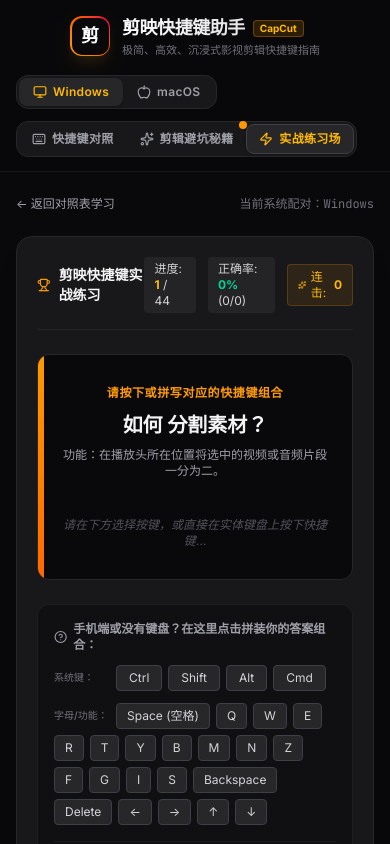
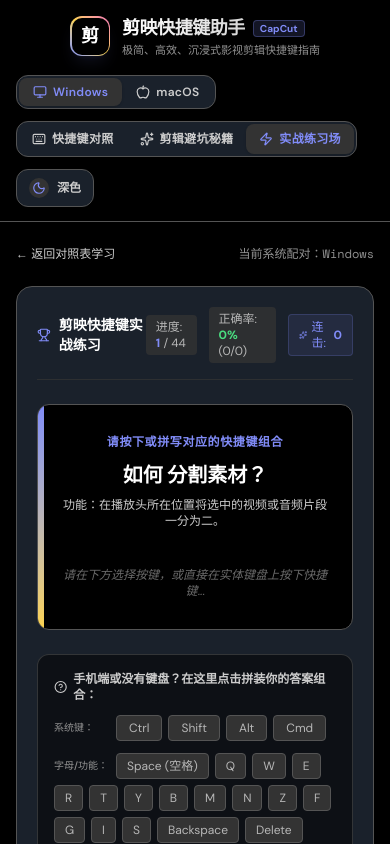
Before and after one commit to w-mobai/CapCutTool, a React (Vite) app: page / in a window 390 px wide. Both pictures are taken after a click on the button "实战练习场". Shown: the top 844 px of the page. Built offline with nearby package versions, Linux system fonts and the light colour scheme.

Commit message:
优化组件样式，统一边框和背景色，更新字体，调整高亮效果，增强可读性和视觉一致性。

```diff
--- a/src/App.tsx
+++ b/src/App.tsx
@@ -19,7 +19,7 @@
   Scissors,
   Play,
   Kanban,
-  Type,
+  SlidersHorizontal,
   FolderOpen,
   Star,
   Grid,
@@ -34,10 +34,18 @@
   ChevronUp,
   Lightbulb,
   Zap,
+  Sun,
+  Moon,
 } from 'lucide-react';
+
+type Theme = 'light' | 'dark';
 
 export default function App() {
   // --- States ---
+  const [theme, setTheme] = useState<Theme>(() => {
+    return localStorage.getItem('jianying_shortcut_theme') === 'light' ? 'light' : 'dark';
+  });
+
   const [system, setSystem] = useState<OS>(() => {
     const saved = localStorage.getItem('jianying_shortcut_os');
     return (saved as OS) || 'windows';
@@ -138,6 +146,13 @@
     localStorage.setItem('jianying_shortcut_favs', JSON.stringify(favorites));
   }, [favorites]);
 
+  useEffect(() => {
+    const root = document.documentElement;
+    root.classList.toggle('dark', theme === 'dark');
+    root.style.colorScheme = theme;
+    localStorage.setItem('jianying_shortcut_theme', theme);
+  }, [theme]);
+
   // --- Category Map for Icons ---
   const getCategoryIcon = (catId: string) => {
     switch (catId) {
@@ -148,7 +163,7 @@
       case 'timeline':
         return <Kanban className="w-4 h-4" />;
       case 'text-effects':
-        return <Type className="w-4 h-4" />;
+        return <SlidersHorizontal className="w-4 h-4" />;
       case 'file-global':
         return <FolderOpen className="w-4 h-4" />;
       default:
@@ -159,17 +174,34 @@
   const getCategoryColor = (catId: string) => {
     switch (catId) {
       case 'editing':
-        return 'border-amber-500 text-amber-400 bg-amber-500/10';
+        return 'border-chart-3 text-chart-3 bg-chart-3/10';
       case 'playback':
-        return 'border-sky-500 text-sky-400 bg-sky-500/10';
+        return 'border-chart-2 text-chart-2 bg-chart-2/10';
       case 'timeline':
-        return 'border-emerald-500 text-emerald-400 bg-emerald-500/10';
+        return 'border-chart-5 text-chart-5 bg-chart-5/10';
       case 'text-effects':
-        return 'border-purple-500 text-purple-400 bg-purple-500/10';
+        return 'border-chart-4 text-chart-4 bg-chart-4/10';
       case 'file-global':
-        return 'border-indigo-500 text-indigo-400 bg-indigo-500/10';
+        return 'border-chart-1 text-chart-1 bg-chart-1/10';
       default:
         return 'border-zinc-500 text-zinc-400 bg-zinc-500/10';
+    }
+  };
+
+  const getCategorySelectedColor = (catId: string) => {
+    switch (catId) {
+      case 'editing':
+        return 'bg-chart-3/10 border-chart-3 text-zinc-100';
+      case 'playback':
+        return 'bg-chart-2/10 border-chart-2 text-zinc-100';
+      case 'timeline':
+        return 'bg-chart-5/10 border-chart-5 text-zinc-100';
+      case 'text-effects':
+        return 'bg-chart-4/10 border-chart-4 text-zinc-100';
+      case 'file-global':
+        return 'bg-chart-1/10 border-chart-1 text-zinc-100';
+      default:
+        return 'bg-zinc-800 border-border text-zinc-100';
     }
   };
 
@@ -255,11 +287,11 @@
   return (
     <div className="min-h-screen bg-zinc-950 text-zinc-100 font-sans antialiased scrollbar-thin">
       {/* Top Brand Nav Bar */}
-      <header className="border-b border-zinc-900 bg-zinc-950/80 backdrop-blur-md sticky top-0 z-50 px-4 py-3.5 max-w-7xl mx-auto flex flex-col sm:flex-row items-center justify-between gap-4">
+      <header className="border-b border-border bg-zinc-950/80 backdrop-blur-md sticky top-0 z-50 px-4 py-3.5 max-w-7xl mx-auto flex flex-col sm:flex-row items-center justify-between gap-4">
         {/* Brand Logo & Name */}
         <div className="flex items-center gap-3">
           <div className="w-10 h-10 rounded-xl bg-linear-to-tr from-amber-500 via-orange-500 to-rose-600 p-[1.5px] shadow-lg shadow-amber-500/10 flex items-center justify-center">
-            <div className="w-full h-full rounded-[10px] bg-zinc-950 flex items-center justify-center font-bold text-lg text-white">
+            <div className="w-full h-full rounded-[10px] bg-zinc-950 flex items-center justify-center font-bold text-lg text-zinc-100">
               剪
             </div>
           </div>
@@ -281,7 +313,7 @@
         {/* System & Mode Controls */}
         <div className="flex flex-wrap items-center gap-3">
           {/* OS Switcher */}
-          <div className="flex rounded-xl p-0.5 bg-zinc-900 border border-zinc-800">
+          <div className="flex rounded-xl p-0.5 bg-zinc-900 border border-border">
             <button
               id="switch-windows"
               type="button"
@@ -321,15 +353,15 @@
           </div>
 
           {/* Tab Segmented Switcher */}
-          <div className="flex rounded-xl p-0.5 bg-zinc-900 border border-zinc-800">
+          <div className="flex rounded-xl p-0.5 bg-zinc-900 border border-border">
             <button
               id="tab-btn-shortcuts"
               type="button"
               onClick={() => setActiveTab('shortcuts')}
-              className={`flex items-center gap-1.5 px-3 py-1.5 rounded-lg text-xs font-bold tracking-wide cursor-pointer transition-all border
+              className={`flex items-center gap-1.5 px-3 py-1.5 rounded-lg text-xs font-bold tracking-wide cursor-pointer transition-all border focus-visible:outline-2 focus-visible:outline-offset-1 focus-visible:outline-primary
                 ${
                   activeTab === 'shortcuts'
-                    ? 'bg-zinc-800 text-amber-400 border-zinc-700 shadow-sm'
+                    ? 'bg-zinc-800 text-amber-400 border-transparent shadow-sm'
                     : 'text-zinc-400 hover:text-zinc-200 border-transparent'
                 }
               `}
@@ -341,29 +373,25 @@
               id="tab-btn-tips"
               type="button"
               onClick={() => setActiveTab('tips')}
-              className={`flex items-center gap-1.5 px-3 py-1.5 rounded-lg text-xs font-bold tracking-wide cursor-pointer transition-all border relative
+              className={`flex items-center gap-1.5 px-3 py-1.5 rounded-lg text-xs font-bold tracking-wide cursor-pointer transition-all border focus-visible:outline-2 focus-visible:outline-offset-1 focus-visible:outline-primary
                 ${
                   activeTab === 'tips'
-                    ? 'bg-zinc-800 text-amber-400 border-zinc-700 shadow-sm'
+                    ? 'bg-zinc-800 text-amber-400 border-transparent shadow-sm'
                     : 'text-zinc-400 hover:text-zinc-200 border-transparent'
                 }
               `}
             >
               <Sparkles className="w-3.5 h-3.5" />
               <span>剪辑避坑秘籍</span>
-              <span className="absolute -top-1 -right-0.5 flex h-2 w-2">
-                <span className="animate-ping absolute inline-flex h-full w-full rounded-full bg-amber-400 opacity-75"></span>
-                <span className="relative inline-flex rounded-full h-2 w-2 bg-amber-500"></span>
-              </span>
             </button>
             <button
               id="tab-btn-practice"
               type="button"
               onClick={() => setActiveTab('practice')}
-              className={`flex items-center gap-1.5 px-3 py-1.5 rounded-lg text-xs font-bold tracking-wide cursor-pointer transition-all border
+              className={`flex items-center gap-1.5 px-3 py-1.5 rounded-lg text-xs font-bold tracking-wide cursor-pointer transition-all border focus-visible:outline-2 focus-visible:outline-offset-1 focus-visible:outline-primary
                 ${
                   activeTab === 'practice'
-                    ? 'bg-zinc-800 text-amber-400 border-zinc-700 shadow-sm'
+                    ? 'bg-zinc-800 text-amber-400 border-transparent shadow-sm'
                     : 'text-zinc-400 hover:text-zinc-200 border-transparent'
                 }
               `}
@@ -372,6 +400,24 @@
               <span>实战练习场</span>
             </button>
           </div>
+
+          <button
+            id="switch-theme"
+            type="button"
+            onClick={() => setTheme((current) => (current === 'dark' ? 'light' : 'dark'))}
+            aria-label={`切换到${theme === 'dark' ? '浅色' : '深色'}主题`}
+            title={`切换到${theme === 'dark' ? '浅色' : '深色'}主题`}
+            className="group flex items-center gap-2 rounded-xl border border-border bg-zinc-900 px-3 py-2 text-xs font-semibold text-zinc-400 shadow-sm transition-all hover:border-amber-500 hover:text-amber-400"
+          >
+            <span className="relative flex h-5 w-5 items-center justify-center overflow-hidden rounded-full bg-zinc-800 text-amber-400">
+              {theme === 'dark' ? (
+                <Moon className="h-3.5 w-3.5" />
+              ) : (
+                <Sun className="h-3.5 w-3.5" />
+              )}
+            </span>
+            <span>{theme === 'dark' ? '深色' : '浅色'}</span>
+          </button>
         </div>
       </header>
 
@@ -414,7 +460,7 @@
             {/* Left/Top Sidebar: Search, Categories, Pro Tips */}
             <div className="lg:col-span-4 flex flex-col gap-6">
               {/* Search Card */}
-              <div className="bg-zinc-900 border border-zinc-800/80 rounded-2xl p-5 shadow-sm">
+              <div className="bg-zinc-900 border border-border rounded-2xl p-5 shadow-sm">
                 <h3 className="font-bold text-zinc-200 text-sm mb-3.5 flex items-center gap-2">
                   <Search className="w-4 h-4 text-zinc-400" />
                   智能搜索过滤
@@ -428,7 +474,7 @@
                     value={searchQuery}
                     onChange={(e) => setSearchQuery(e.target.value)}
                     placeholder="输入功能、描述或按键 (如 Ctrl)"
-                    className="w-full bg-zinc-950 border border-zinc-800 hover:border-zinc-700 focus:border-amber-500/60 focus:ring-1 focus:ring-amber-500/20 text-zinc-100 text-xs px-3.5 py-2.5 rounded-xl transition-all outline-hidden pr-8 font-medium"
+                    className="w-full bg-zinc-950 border border-border hover:border-amber-500/60 focus:border-amber-500/60 focus:ring-1 focus:ring-amber-500/20 text-zinc-100 text-xs px-3.5 py-2.5 rounded-xl transition-all outline-hidden pr-8 font-medium"
                   />
                   {searchQuery ? (
                     <button
@@ -450,7 +496,7 @@
               </div>
 
               {/* Category selector */}
-              <div className="bg-zinc-900 border border-zinc-800/80 rounded-2xl p-5 shadow-sm">
+              <div className="bg-zinc-900 border border-border rounded-2xl p-5 shadow-sm">
                 <h3 className="font-bold text-zinc-200 text-sm mb-3.5 flex items-center gap-2">
                   <BookOpen className="w-4 h-4 text-zinc-400" />
                   按功能类别筛选
@@ -531,7 +577,7 @@
                         className={`flex items-center justify-between w-full px-3.5 py-2.5 rounded-xl text-xs font-semibold tracking-wide transition-all cursor-pointer border
                           ${
                             isSelected
-                              ? 'bg-zinc-800 border-zinc-700 text-zinc-100'
+                              ? getCategorySelectedColor(cat.id)
                               : 'bg-zinc-950/40 border-transparent hover:border-zinc-800 text-zinc-400 hover:text-zinc-200'
                           }
                         `}
@@ -552,7 +598,7 @@
               </div>
 
               {/* Pro Editing Workflows & Tips */}
-              <div className="bg-zinc-900 border border-zinc-800/80 rounded-2xl p-5 shadow-sm">
+              <div className="bg-zinc-900 border border-border rounded-2xl p-5 shadow-sm">
                 <div className="flex justify-between items-center mb-3">
                   <h3 className="font-bold text-zinc-200 text-sm flex items-center gap-2">
                     <Sparkles className="w-4 h-4 text-amber-400 animate-pulse" />
@@ -570,7 +616,7 @@
 
                 {showProTips && (
                   <div className="flex flex-col gap-3.5 text-xs animate-fade-in">
-                    <div className="bg-zinc-950/40 border border-zinc-850 rounded-xl p-3">
+                    <div className="bg-zinc-950/40 border border-border/50 rounded-xl p-3">
                       <div className="flex items-center gap-1.5 text-amber-400 font-bold mb-1">
                         <Lightbulb className="w-3.5 h-3.5 text-amber-400" />
                         <span>Q/W 高效粗剪法</span>
@@ -580,7 +626,7 @@
                       </p>
                     </div>
 
-                    <div className="bg-zinc-950/40 border border-zinc-850 rounded-xl p-3">
+                    <div className="bg-zinc-950/40 border border-border/50 rounded-xl p-3">
                       <div className="flex items-center gap-1.5 text-sky-400 font-bold mb-1">
                         <Lightbulb className="w-3.5 h-3.5 text-sky-400" />
                         <span>听歌卡点技巧</span>
@@ -590,7 +636,7 @@
                       </p>
                     </div>
 
-                    <div className="bg-zinc-950/40 border border-zinc-850 rounded-xl p-3">
+                    <div className="bg-zinc-950/40 border border-border/50 rounded-xl p-3">
                       <div className="flex items-center gap-1.5 text-emerald-400 font-bold mb-1">
                         <Lightbulb className="w-3.5 h-3.5 text-emerald-400" />
                         <span>一键缩放重置</span>
@@ -689,7 +735,7 @@
               </div>
 
               {/* View Control & Shortcut Lists Header */}
-              <div className="bg-zinc-900 border border-zinc-800/80 rounded-2xl p-4 flex flex-col sm:flex-row items-center justify-between gap-4 shadow-sm">
+              <div className="bg-zinc-900 border border-border rounded-2xl p-4 flex flex-col sm:flex-row items-center justify-between gap-4 shadow-sm">
                 <div className="flex items-center gap-2">
                   <div className="text-sm font-bold text-zinc-200">
                     {selectedCategory === 'favorites' ? '我的收藏库' : '快捷键对照清单'}
@@ -742,7 +788,7 @@
               {/* Shortcuts Results List container */}
               {filteredShortcuts.length === 0 ? (
                 /* Empty State */
-                <div className="bg-zinc-900 border border-zinc-800/80 rounded-2xl p-12 text-center flex flex-col items-center justify-center">
+                <div className="bg-zinc-900 border border-border rounded-2xl p-12 text-center flex flex-col items-center justify-center">
                   <div className="w-12 h-12 rounded-full bg-zinc-800/80 flex items-center justify-center text-zinc-500 mb-4 text-xl">
                     ？
                   </div>
@@ -784,7 +830,7 @@
                 </div>
               ) : (
                 /* Compact Table View */
-                <div className="bg-zinc-900 border border-zinc-800/80 rounded-2xl overflow-hidden shadow-sm">
+                <div className="bg-zinc-900 border border-border rounded-2xl overflow-hidden shadow-sm">
                   <div className="overflow-x-auto">
                     <table className="w-full text-left border-collapse">
                       <thead>
@@ -873,7 +919,7 @@
       </main>
 
       {/* Footer info brand */}
-      <footer className="border-t border-zinc-900 mt-16 bg-zinc-950 py-8 text-center text-xs text-zinc-600">
+      <footer className="border-t border-border mt-16 bg-zinc-950 py-8 text-center text-xs text-zinc-600">
         <div className="max-w-7xl mx-auto px-4 flex flex-col md:flex-row items-center justify-between gap-4">
           <div className="text-left">
             <div className="font-semibold text-zinc-500">剪映（CapCut）常用快捷键快速查找工具</div>
--- a/src/components/PracticeMode.tsx
+++ b/src/components/PracticeMode.tsx
@@ -179,7 +179,7 @@
 
   if (pool.length === 0) {
     return (
-      <div className="flex flex-col items-center justify-center p-8 bg-zinc-900 border border-zinc-800 rounded-2xl text-center">
+      <div className="flex flex-col items-center justify-center p-8 bg-zinc-900 border border-border rounded-2xl text-center">
         <AlertCircle className="w-12 h-12 text-zinc-500 mb-2" />
         <p className="text-zinc-400">无可练习的快捷键数据。</p>
       </div>
@@ -187,7 +187,7 @@
   }
 
   return (
-    <div id="practice-mode-card" className="bg-zinc-900 border border-zinc-800 rounded-2xl p-5 md:p-8 shadow-xl max-w-3xl mx-auto">
+    <div id="practice-mode-card" className="bg-zinc-900 border border-border rounded-2xl p-5 md:p-8 shadow-xl max-w-3xl mx-auto">
       {/* Header Stats */}
       <div className="flex justify-between items-center pb-4 border-b border-zinc-800/80 mb-6">
         <div className="flex items-center gap-2">
@@ -209,7 +209,7 @@
       </div>
 
       {/* Main Question Card */}
-      <div className="bg-zinc-950 border border-zinc-800 rounded-xl p-6 md:p-8 text-center relative overflow-hidden mb-6">
+      <div className="bg-zinc-950 border border-border rounded-xl p-6 md:p-8 text-center relative overflow-hidden mb-6">
         <div className="absolute top-0 left-0 w-1.5 h-full bg-linear-to-b from-amber-500 to-orange-500"></div>
 
         <span className="text-xs text-amber-500 font-semibold tracking-wider uppercase">请按下或拼写对应的快捷键组合</span>
@@ -272,7 +272,7 @@
 
       {/* On-screen key constructer toolbox */}
       {feedback === 'idle' && (
-        <div className="bg-zinc-950/50 border border-zinc-800/60 rounded-xl p-4 mb-6">
+        <div className="bg-zinc-950/50 border border-border/55 rounded-xl p-4 mb-6">
           <div className="text-xs text-zinc-400 font-semibold mb-3 flex items-center gap-1.5">
             <HelpCircle className="w-3.5 h-3.5 text-zinc-400" />
             手机端或没有键盘？在这里点击拼装你的答案组合：
--- a/src/index.css
+++ b/src/index.css
@@ -1,10 +1,143 @@
-@import url('https://fonts.googleapis.com/css2?family=Inter:wght@300;400;500;600;700;800&family=JetBrains+Mono:wght@400;500;600&family=Noto+Sans+SC:wght@400;500;700&display=swap');
+@import url('https://fonts.googleapis.com/css2?family=DM+Sans:wght@400;500;600;700;800&family=Noto+Sans+SC:wght@400;500;600;700;800&family=Space+Mono:wght@400;700&display=swap');
 
 @import "tailwindcss";
 
-@theme {
-  --font-sans: "Inter", "Noto Sans SC", system-ui, -apple-system, BlinkMacSystemFont, "Segoe UI", Roboto, sans-serif;
-  --font-mono: "JetBrains Mono", monospace;
+@custom-variant dark (&:where(.dark, .dark *));
+
+:root {
+  --background: oklch(0.9789 0.0082 121.6272);
+  --foreground: oklch(0 0 0);
+  --card: oklch(1 0 0);
+  --card-foreground: oklch(0 0 0);
+  --popover: oklch(1 0 0);
+  --popover-foreground: oklch(0 0 0);
+  --primary: oklch(0.5106 0.2301 276.9656);
+  --primary-foreground: oklch(1 0 0);
+  --secondary: oklch(0.7038 0.123 182.5025);
+  --secondary-foreground: oklch(0 0 0);
+  --muted: oklch(0.9551 0 0);
+  --muted-foreground: oklch(0.3211 0 0);
+  --accent: oklch(0.7686 0.1647 70.0804);
+  --accent-foreground: oklch(0 0 0);
+  --destructive: oklch(0.6368 0.2078 25.3313);
+  --destructive-foreground: oklch(1 0 0);
+  --border: oklch(0 0 0);
+  --input: oklch(0.5555 0 0);
+  --ring: oklch(0.7853 0.1041 274.7134);
+  --chart-1: oklch(0.5106 0.2301 276.9656);
+  --chart-2: oklch(0.7038 0.123 182.5025);
+  --chart-3: oklch(0.7686 0.1647 70.0804);
+  --chart-4: oklch(0.6559 0.2118 354.3084);
+  --chart-5: oklch(0.7227 0.192 149.5793);
+  --radius: 1rem;
+  --tracking-normal: normal;
+}
+
+.dark {
+  --background: oklch(0 0 0);
+  --foreground: oklch(1 0 0);
+  --card: oklch(0.2455 0.0217 257.2823);
+  --card-foreground: oklch(1 0 0);
+  --popover: oklch(0.2455 0.0217 257.2823);
+  --popover-foreground: oklch(1 0 0);
+  --primary: oklch(0.6801 0.1583 276.9349);
+  --primary-foreground: oklch(0 0 0);
+  --secondary: oklch(0.7845 0.1325 181.912);
+  --secondary-foreground: oklch(0 0 0);
+  --muted: oklch(0.3211 0 0);
+  --muted-foreground: oklch(0.8452 0 0);
+  --accent: oklch(0.879 0.1534 91.6054);
+  --accent-foreground: oklch(0 0 0);
+  --destructive: oklch(0.7106 0.1661 22.2162);
+  --destructive-foreground: oklch(0 0 0);
+  --border: oklch(0.4459 0 0);
+  --input: oklch(1 0 0);
+  --ring: oklch(0.6801 0.1583 276.9349);
+  --chart-1: oklch(0.6801 0.1583 276.9349);
+  --chart-2: oklch(0.7845 0.1325 181.912);
+  --chart-3: oklch(0.879 0.1534 91.6054);
+  --chart-4: oklch(0.7253 0.1752 349.7607);
+  --chart-5: oklch(0.8003 0.1821 151.711);
+}
+
+@theme inline {
+  --font-sans: "DM Sans", "Noto Sans SC", sans-serif;
+  --font-mono: "Space Mono", monospace;
+
+  --color-background: var(--background);
+  --color-foreground: var(--foreground);
+  --color-card: var(--card);
+  --color-card-foreground: var(--card-foreground);
+  --color-popover: var(--popover);
+  --color-popover-foreground: var(--popover-foreground);
+  --color-primary: var(--primary);
+  --color-primary-foreground: var(--primary-foreground);
+  --color-secondary: var(--secondary);
+  --color-secondary-foreground: var(--secondary-foreground);
+  --color-muted: var(--muted);
+  --color-muted-foreground: var(--muted-foreground);
+  --color-accent: var(--accent);
+  --color-accent-foreground: var(--accent-foreground);
+  --color-destructive: var(--destructive);
+  --color-destructive-foreground: var(--destructive-foreground);
+  --color-border: var(--border);
+  --color-input: var(--input);
+  --color-ring: var(--ring);
+  --color-chart-1: var(--chart-1);
+  --color-chart-2: var(--chart-2);
+  --color-chart-3: var(--chart-3);
+  --color-chart-4: var(--chart-4);
+  --color-chart-5: var(--chart-5);
+
+  /* Compatibility bridge for the existing zinc/amber utility classes. */
+  --color-zinc-50: var(--foreground);
+  --color-zinc-100: var(--foreground);
+  --color-zinc-150: color-mix(in oklab, var(--foreground) 92%, var(--background));
+  --color-zinc-200: color-mix(in oklab, var(--foreground) 88%, var(--background));
+  --color-zinc-300: color-mix(in oklab, var(--foreground) 78%, var(--background));
+  --color-zinc-400: var(--muted-foreground);
+  --color-zinc-500: color-mix(in oklab, var(--muted-foreground) 78%, var(--background));
+  --color-zinc-600: color-mix(in oklab, var(--muted-foreground) 62%, var(--background));
+  --color-zinc-700: var(--border);
+  --color-zinc-750: color-mix(in oklab, var(--border) 78%, var(--card));
+  --color-zinc-800: var(--muted);
+  --color-zinc-850: color-mix(in oklab, var(--card) 80%, var(--border));
+  --color-zinc-900: var(--card);
+  --color-zinc-950: var(--background);
+
+  --color-amber-300: var(--primary);
+  --color-amber-400: var(--primary);
+  --color-amber-500: var(--primary);
+  --color-amber-600: var(--primary);
+  --color-amber-950: var(--primary-foreground);
+  --color-sky-400: var(--chart-2);
+  --color-sky-500: var(--chart-2);
+  --color-emerald-400: var(--chart-5);
+  --color-emerald-500: var(--chart-5);
+  --color-purple-400: var(--chart-1);
+  --color-purple-500: var(--chart-1);
+  --color-indigo-400: var(--chart-1);
+  --color-indigo-500: var(--chart-1);
+  --color-orange-500: var(--chart-3);
+  --color-rose-500: var(--chart-4);
+  --color-rose-600: var(--chart-4);
+}
+
+@layer base {
+  * {
+    border-color: var(--border);
+  }
+
+  html {
+    background: var(--background);
+  }
+
+  body {
+    background: var(--background);
+    color: var(--foreground);
+    letter-spacing: var(--tracking-normal);
+    transition: background-color 180ms ease, color 180ms ease;
+  }
 }
 
 @layer utilities {
@@ -17,11 +150,11 @@
     background: transparent;
   }
   .scrollbar-thin::-webkit-scrollbar-thumb {
-    background-color: #3f3f46;
+    background-color: color-mix(in oklab, var(--muted-foreground) 55%, transparent);
     border-radius: 9999px;
   }
   .scrollbar-thin::-webkit-scrollbar-thumb:hover {
-    background-color: #52525b;
+    background-color: var(--muted-foreground);
   }
 }
 
```
Also changed, not shown: index.html (+7 -0 lines), src/components/Keycap.tsx (+10 -10 lines), src/components/ProTipsView.tsx (+13 -13 lines), src/components/ShortcutCard.tsx (+39 -35 lines), src/components/VirtualKeyboard.tsx (+6 -6 lines).
